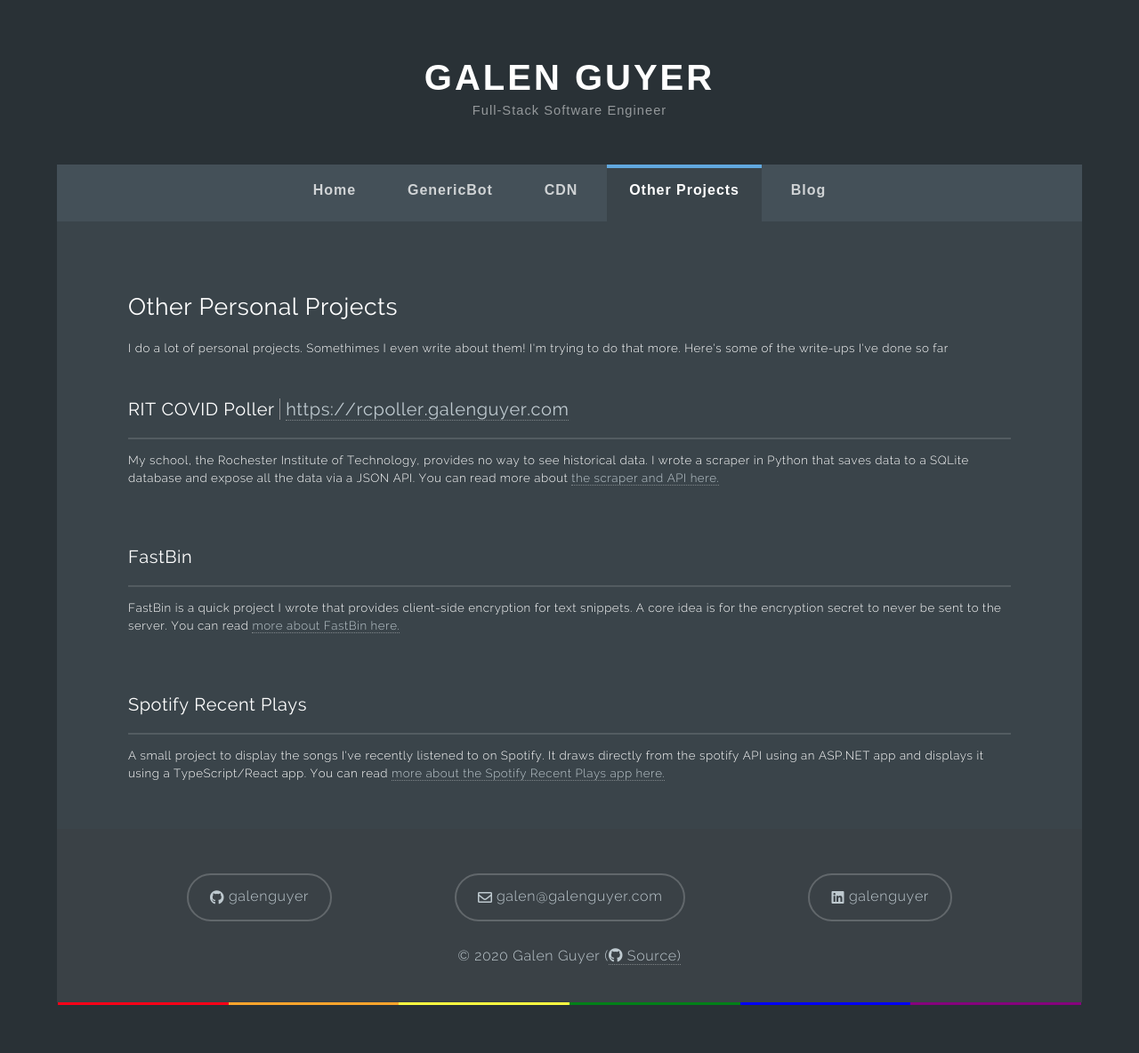
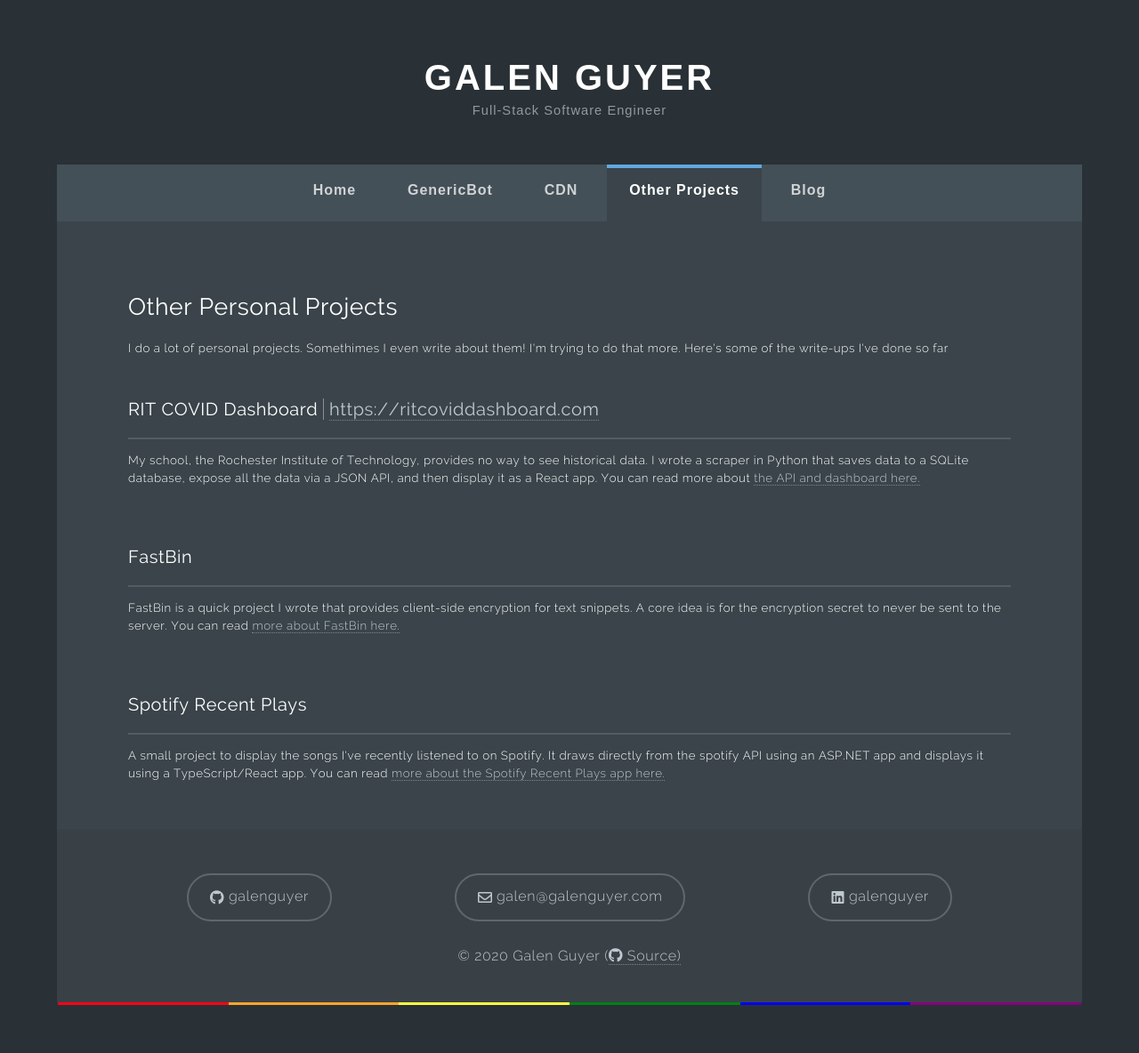
Before and after one commit to galenguyer/galenguyer.github.io.v1, a Jekyll site: the page built from projects/index.html, in a window 1280 px wide. Shown: the whole page at 89% size. Built offline with Jekyll 4.4.1, drawn with Linux system fonts in a browser that asks for light colours.

Commit message:
Add ritcoviddashboard page

```diff
--- a/projects/index.html
+++ b/projects/index.html
@@ -12,13 +12,14 @@ id: projects
         the write-ups I've done so far</p>
 
     <br>
-    <h3 id='fastbin'>RIT COVID Poller
+    <h3 id='fastbin'>RIT COVID Dashboard
         <span class="projlink"><a
-                href="https://rcpoller.galenguyer.com/api/v0/history">https://rcpoller.galenguyer.com</a></span>
+                href="https://ritcoviddashboard.com">https://ritcoviddashboard.com</a></span>
     </h3>
     <p>My school, the Rochester Institute of Technology, provides no way to see historical data. I wrote a scraper in
-        Python that saves data to a SQLite database and expose all the data via a JSON API. You can read more about <a
-            href="/projects/ritcovidpoller">the scraper and API here.</a></p>
+        Python that saves data to a SQLite database, expose all the data via a JSON API, and then display it as a React app.
+        You can read more about <a
+            href="/projects/ritcoviddashboard">the API and dashboard here.</a></p>
 
     <br><br>
 
```
Also changed, not shown: projects/ritcoviddashboard.html (added, +90 -0 lines).
